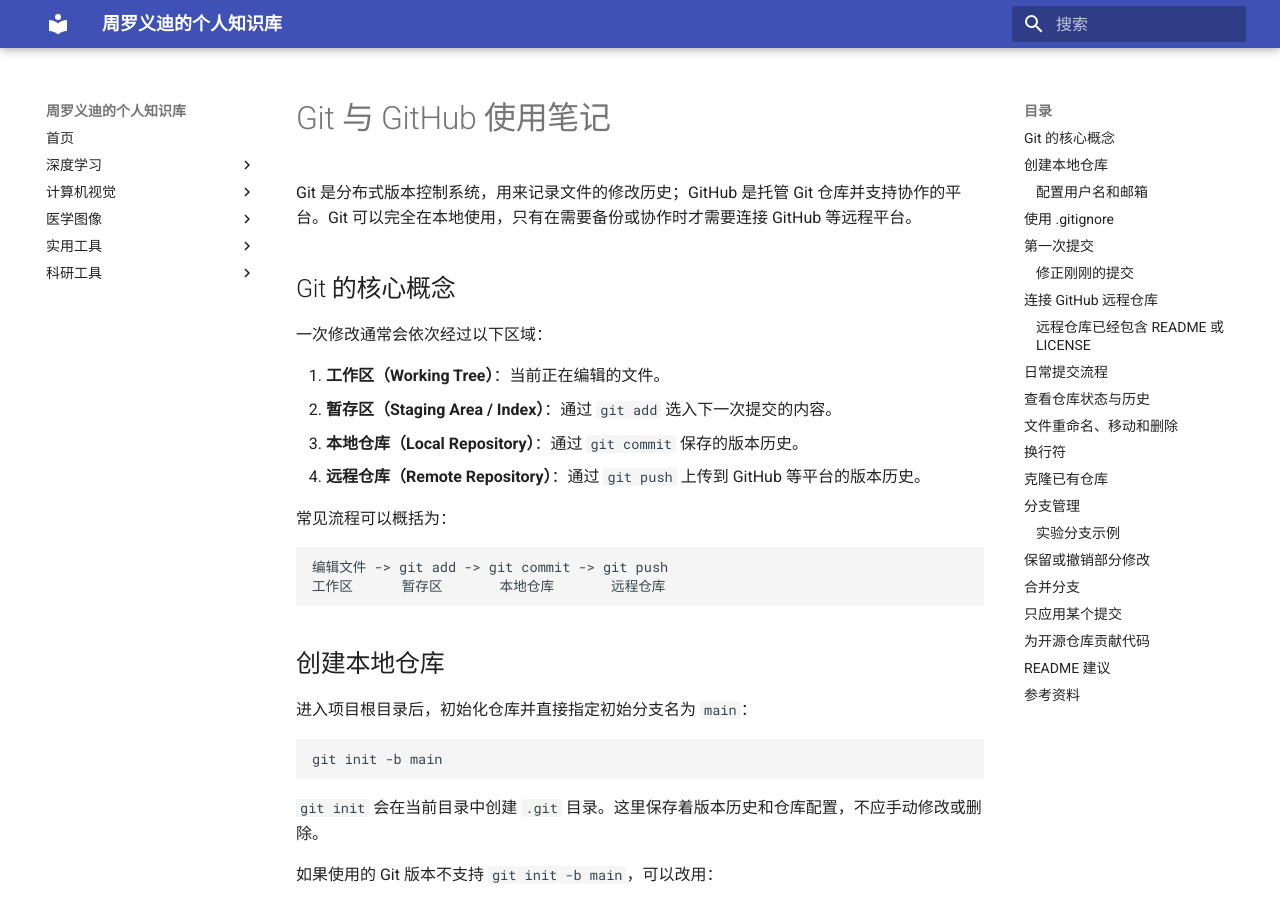
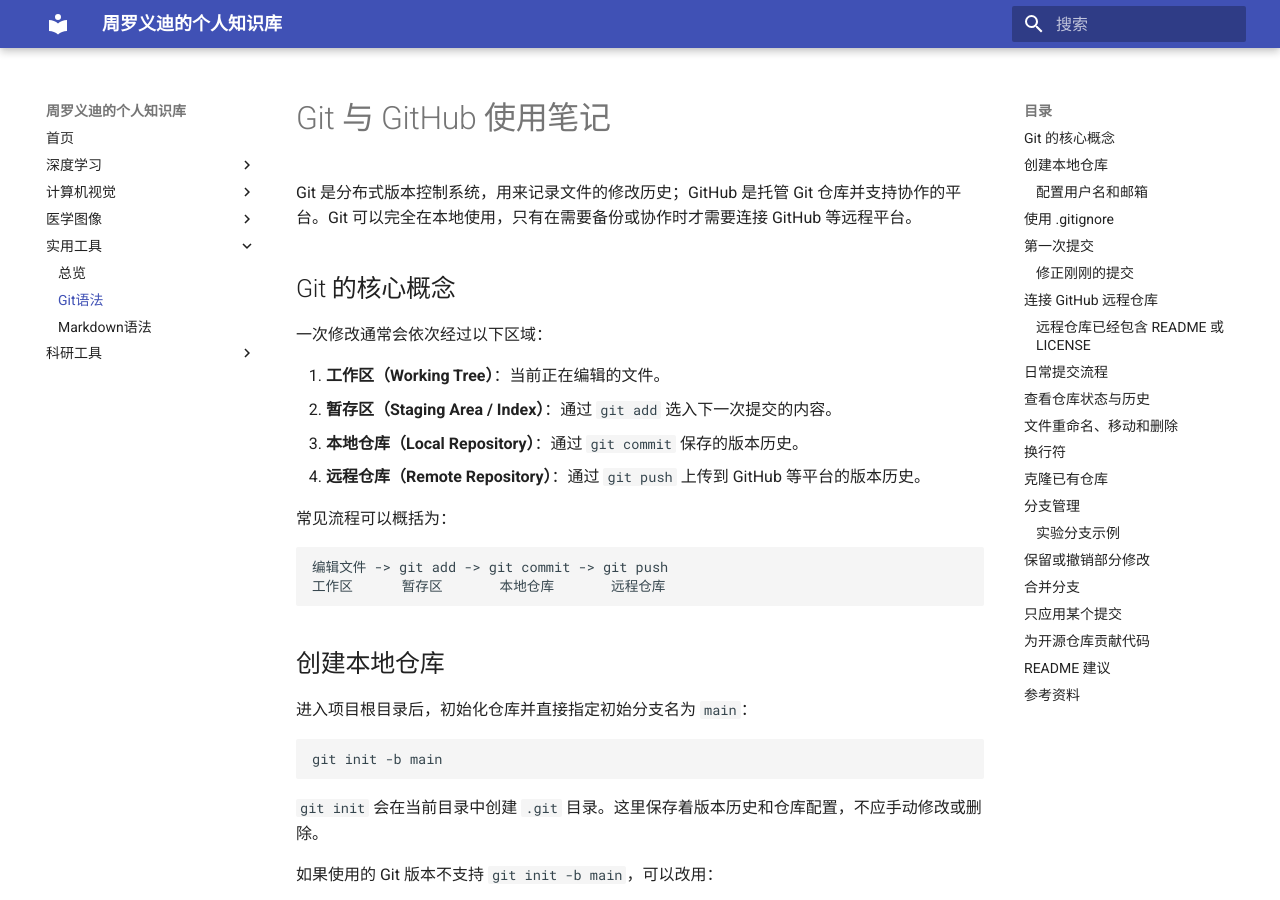
Before and after one commit to ZhouluoLab/ZhouluoLab-knowledge, an MkDocs documentation site: the page built from docs/practical-tools/git.md, in a window 1280 px wide and 900 px high. Built offline with MkDocs 1.6.1 and Material for MkDocs 9.7.7, drawn with Linux system fonts in a browser that asks for light colours.

Commit message:
Update mkdocs.yaml

```diff
--- a/mkdocs.yml
+++ b/mkdocs.yml
@@ -25,6 +25,7 @@
       - 总览: medical-imaging/index.md
   - 实用工具:
       - 总览: practical-tools/index.md
+      - Git语法: practical-tools/git.md
       - Markdown语法: practical-tools/markdown.md
   - 科研工具:
       - 总览: research-tools/index.md
```
